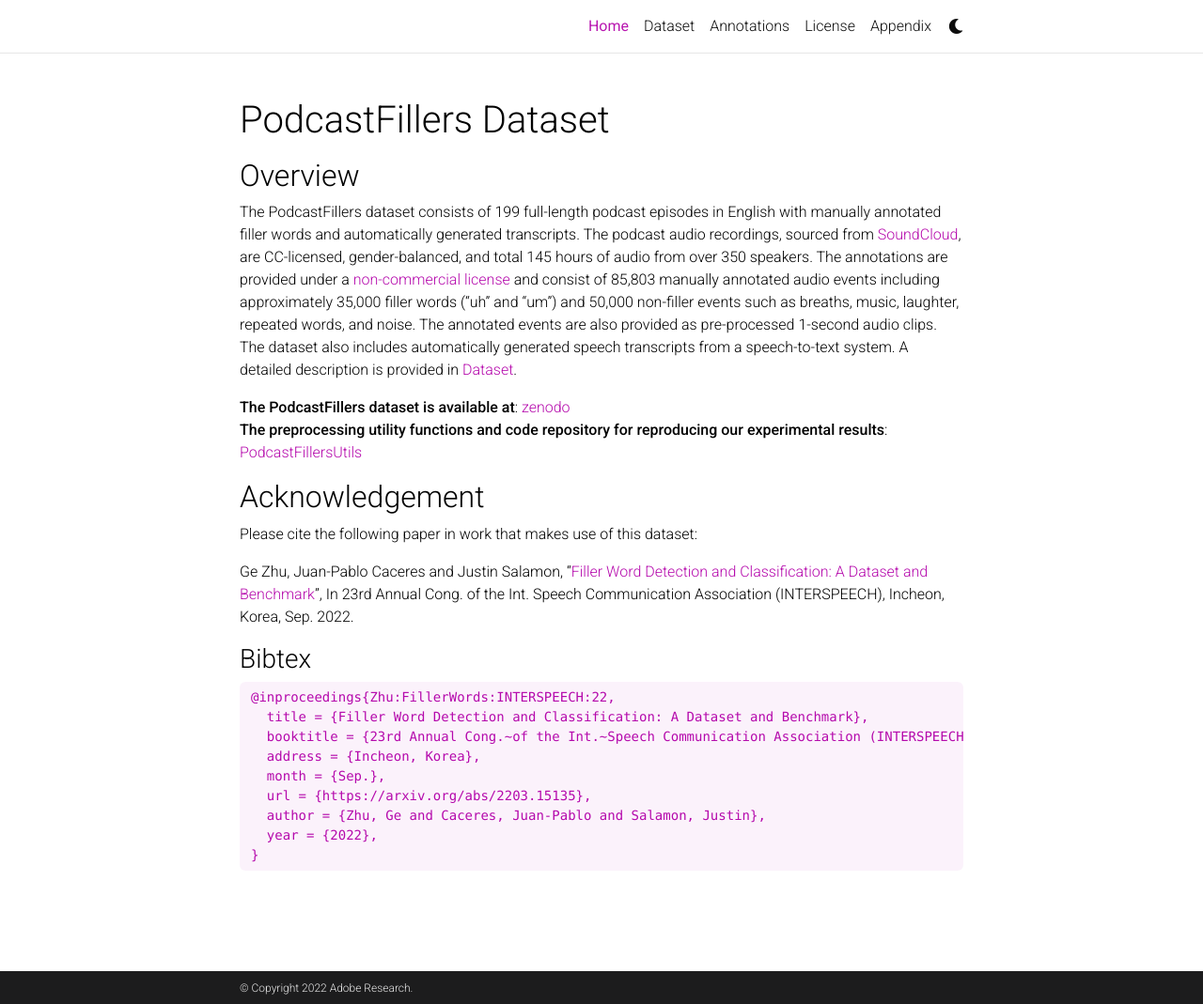
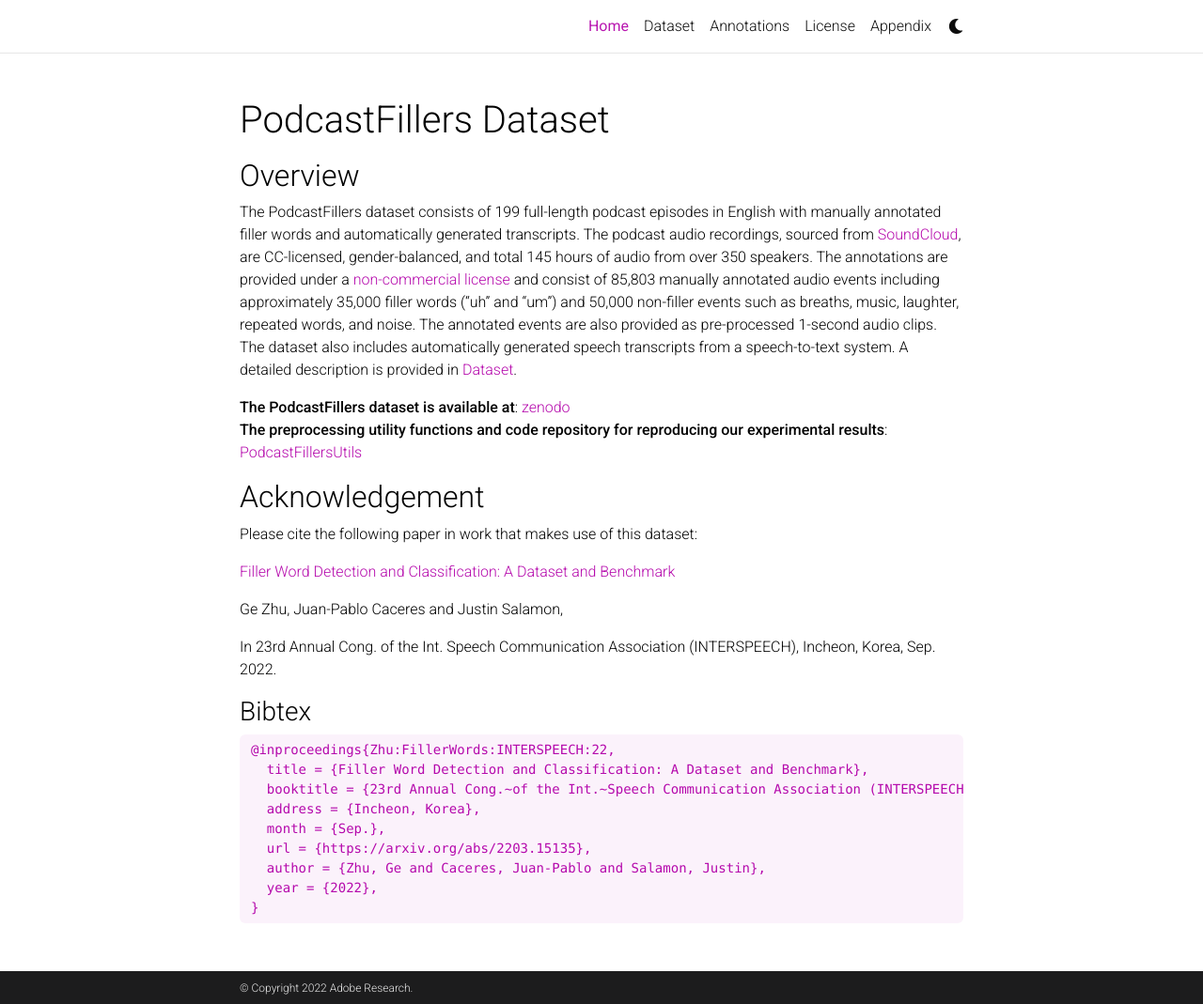
Before and after one commit to PodcastFillers/PodcastFillers.github.io, a Jekyll site: the page built from _pages/overview.md, in a window 1280 px wide and 1069 px high. Shown: the whole window at 94% size. Built offline with Jekyll 4.4.1, drawn with Linux system fonts in a browser that asks for light colours; comment, search, counter and statistics services are not loaded; a style sheet for code colours, icons or effects is not loaded.

Commit message:
reformat citations

````diff
--- a/_pages/overview.md
+++ b/_pages/overview.md
@@ -20,7 +20,11 @@ The PodcastFillers dataset consists of 199 full-length podcast episodes in Engli
 
 Please cite the following paper in work that makes use of this dataset:
 
-Ge Zhu, Juan-Pablo Caceres and Justin Salamon, “[Filler Word Detection and Classification: A Dataset and Benchmark](https://arxiv.org/abs/2203.15135)”, In 23rd Annual Cong. of the Int. Speech Communication Association (INTERSPEECH), Incheon, Korea, Sep. 2022.
+[Filler Word Detection and Classification: A Dataset and Benchmark](https://arxiv.org/abs/2203.15135)
+
+Ge Zhu, Juan-Pablo Caceres and Justin Salamon,
+
+In 23rd Annual Cong. of the Int. Speech Communication Association (INTERSPEECH), Incheon, Korea, Sep. 2022.
 
 ### Bibtex
 ```
````
